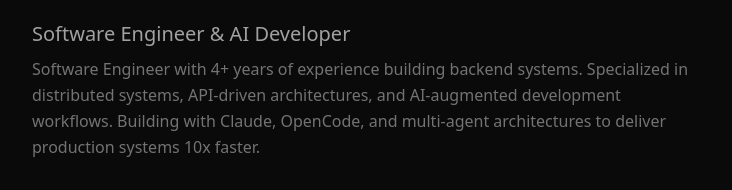
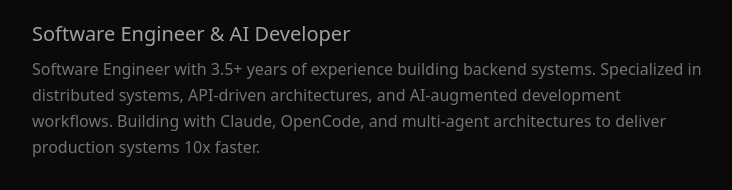
Before and after one commit to bok1c4/prtf, a Next.js app: page / in a window 1280 px wide. Shown: the part 325-515 px from the top of the page, without its empty margins (272-1004 px from the left). Built offline with nearby package versions, Linux system fonts and the light colour scheme.

Commit message:
year update

```diff
--- a/data/index.ts
+++ b/data/index.ts
@@ -9,7 +9,7 @@
 export const personal: PersonalInfo = {
   name: "Boris Nikolic",
   title: "Software Engineer & AI Developer",
-  bio: "Software Engineer with 4+ years of experience building backend systems. Specialized in distributed systems, API-driven architectures, and AI-augmented development workflows. Building with Claude, OpenCode, and multi-agent architectures to deliver production systems 10x faster.",
+  bio: "Software Engineer with 3.5+ years of experience building backend systems. Specialized in distributed systems, API-driven architectures, and AI-augmented development workflows. Building with Claude, OpenCode, and multi-agent architectures to deliver production systems 10x faster.",
   email: "kibnet@pm.me",
   location: "Belgrade, Serbia",
   links: [
```
